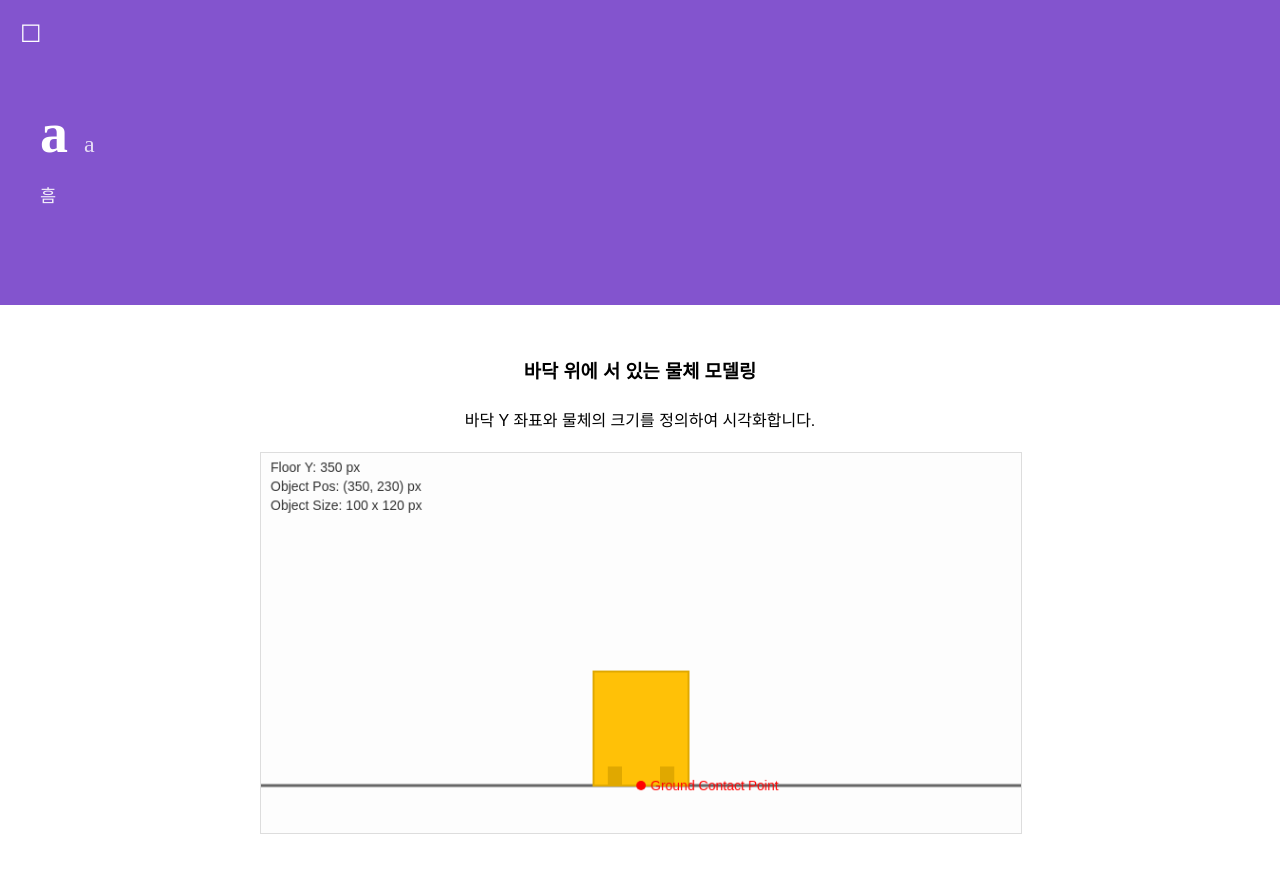
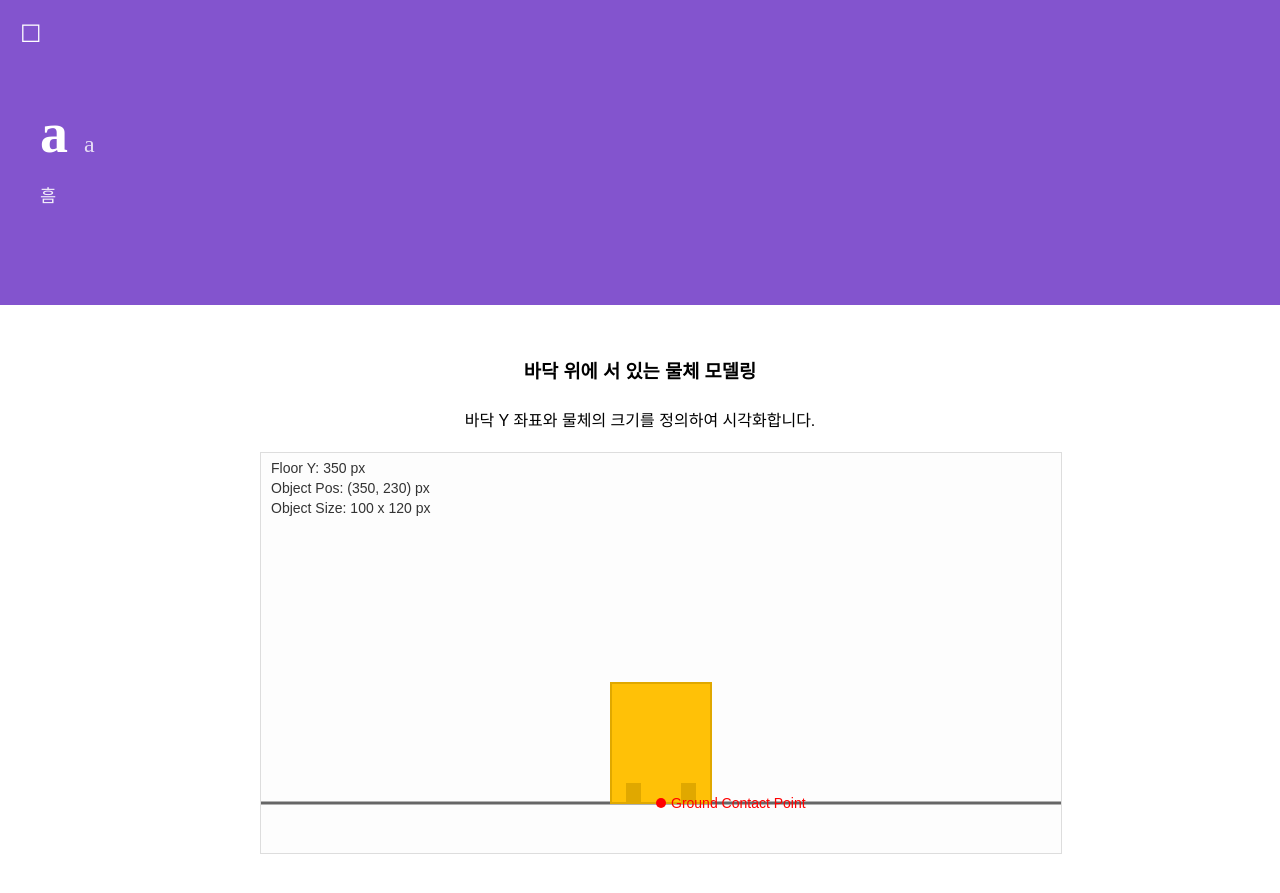
Before and after one commit to Mrkyu57/Mrkyu57.github.io, a Jekyll site: the page built from _posts/2026-03-28-physics_CD_2_1.md, in a window 1280 px wide. Shown: the top 893 px of the page. Built offline with Jekyll 4.4.1, drawn with Linux system fonts in a browser that asks for light colours.

Commit message:
feat: 새 포스팅 추가 및 기존 글 수정

```diff
--- a/_layouts/post.html
+++ b/_layouts/post.html
@@ -51,8 +51,5 @@ layout: default
         box-sizing: border-box;
     }
 
-    canvas, img {
-        max-width: 100%;
-        height: auto;
-    }
+
 </style>
```
